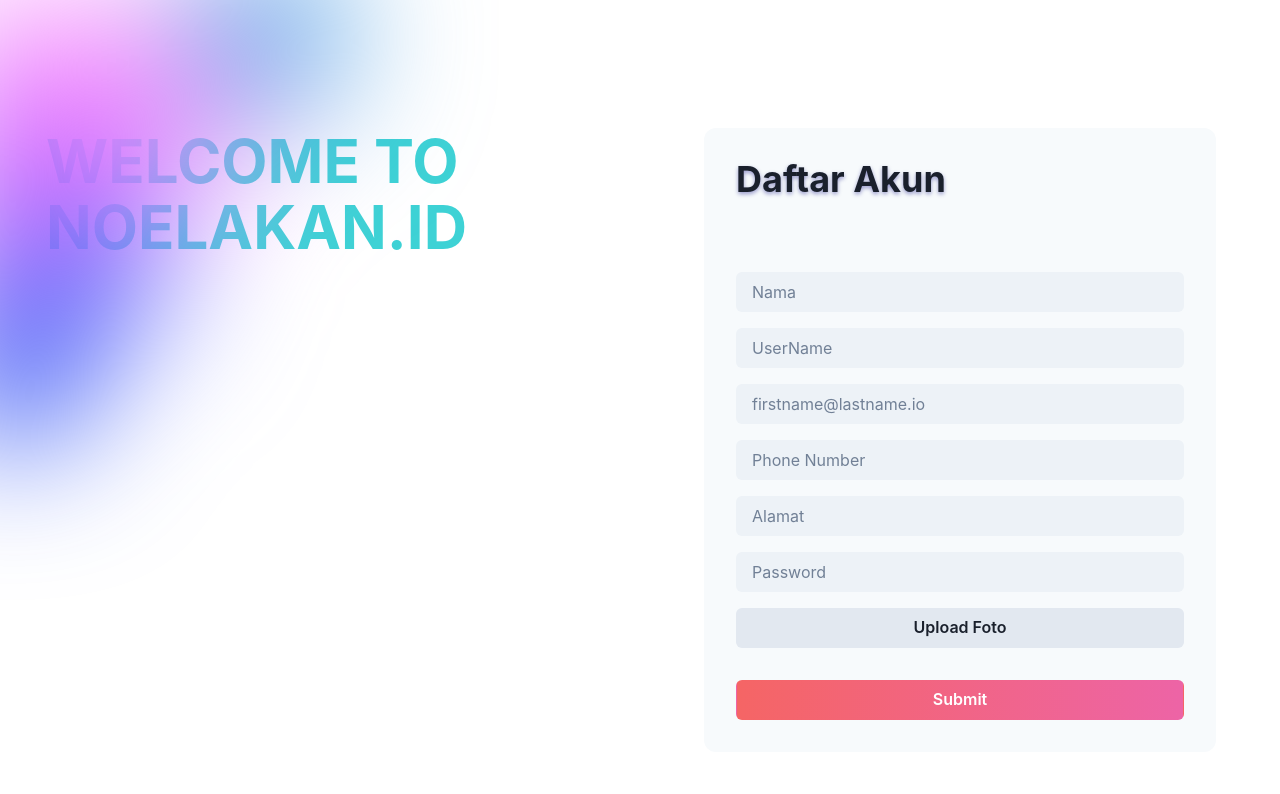
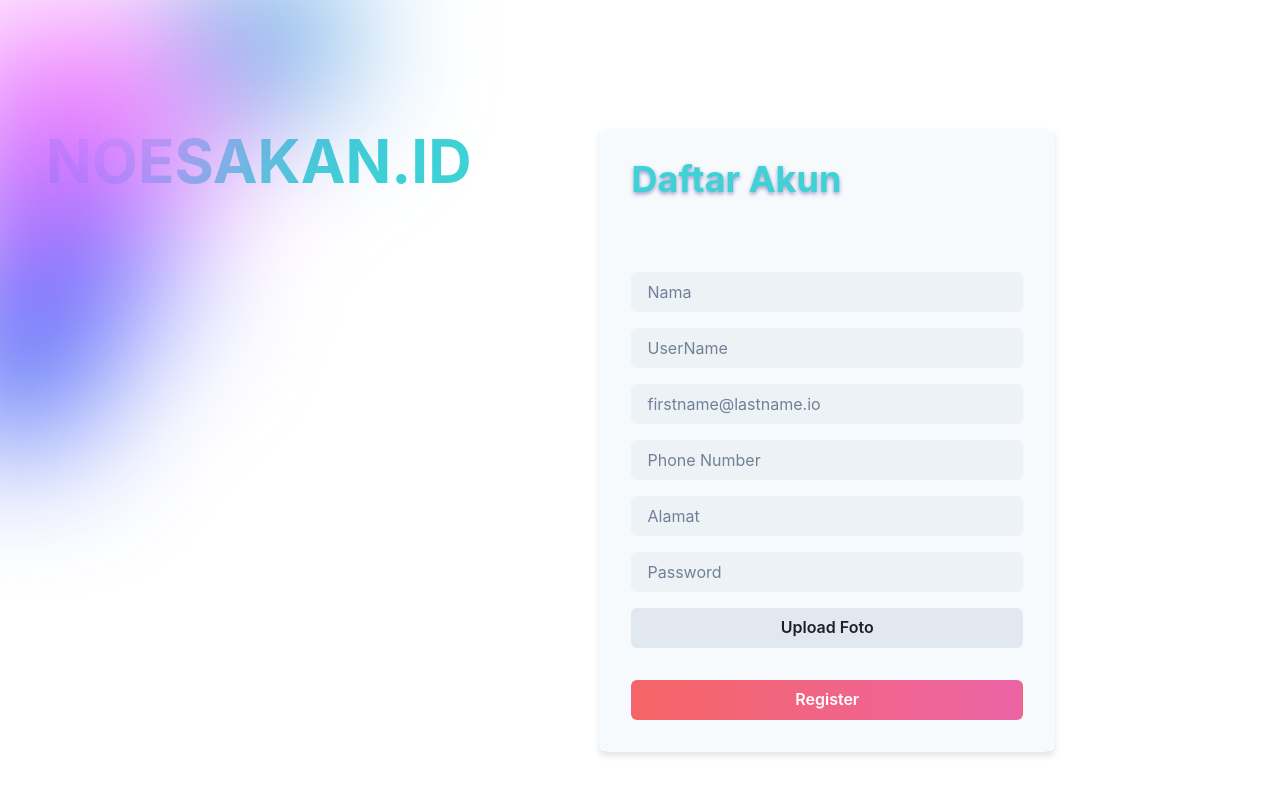
Before and after one commit to Adiidwn/Noesakan.id, a React (Vite) app in the folder NOESAKAN.ID/FRONTEND/: page /auth/register in a window 1280 px wide. Shown: the top 794 px of the page. Built offline with nearby package versions, Linux system fonts and the light colour scheme.

Commit message:
feat: animated text

```diff
--- a/NOESAKAN.ID/FRONTEND/src/components/FormRegister.tsx
+++ b/NOESAKAN.ID/FRONTEND/src/components/FormRegister.tsx
@@ -2,19 +2,16 @@
 
 import {
   Box,
-  Flex,
   Stack,
   Heading,
-  Text,
   Container,
   Input,
   Button,
   SimpleGrid,
-  Avatar,
-  AvatarGroup,
   useBreakpointValue,
   IconProps,
   Icon,
+  Card,
 } from '@chakra-ui/react'
 
 
@@ -39,6 +36,16 @@ const Blur = (props: IconProps) => {
   )
 };
 
+const handleFileUpload = (event: any) => {
+  const selectedFile = event.target.files[0];
+  console.log('File yang diunggah:', selectedFile);
+};
+
+
+const handleImageClick = () => {
+  const fileInput = document.getElementById('fileInput');
+  fileInput?.click();
+};
 
 
 export default function JoinOurTeam() {
@@ -56,11 +63,49 @@ export default function JoinOurTeam() {
   ml={"30px"}
   lineHeight={1.1}
   fontSize={{ base: '3xl', sm: '4xl', md: '5xl', lg: '6xl' }}
-            className="animated-text">
-           WELCOME TO{' '}
-            NOELAKAN.ID
+>
+  <span
+    className="animated-text"
+    style={{
+      whiteSpace: 'nowrap',
+      overflow: 'hidden',
+      display: 'inline-block',
+    }}
+  >
+
+  </span>
+  <span className="noesakan-id falling-text">NOESAKAN.ID</span>
 </Heading>
+
+<style >{`
+ /* CSS */
+ @keyframes falling {
+   0% {
+     transform: translateY(-100px);
+     opacity: 0;
+   }
+   100% {
+     transform: translateY(0);
+     opacity: 1;
+   }
+ }
+
+ .falling-text {
+   animation: falling 2s ease-in-out forwards;
+   animation-delay: 1s;
+ }
+
+
+
+`}</style>
+
+
         </Stack>
+        <Card
+         boxShadow="0 4px 6px rgba(0, 0, 0, 0.1)"
+         bgGradient="linear(to-t, #f06, #0c0, #00f)"
+         bgClip="text"
+         color="transparent">
         <Stack
           bg={'gray.50'}
           rounded={'xl'}
@@ -69,7 +114,7 @@ export default function JoinOurTeam() {
           maxW={{ lg: 'lg' }}>
           <Stack spacing={4}>
             <Heading
-              color={'gray.800'}
+               color={"#3ed2d5"}
               lineHeight={1.1}
               fontSize={{ base: '2xl', sm: '3xl', md: '4xl' }}
               textShadow="0 2px 4px rgba(0,0,128, 0.4)">
@@ -132,7 +177,13 @@ export default function JoinOurTeam() {
                   color: 'gray.500',
                 }}
               />
-              <Button fontFamily={'heading'} bg={'gray.200'} color={'gray.800'}>
+              <Input
+          type="file"
+          id="fileInput"
+          display="none"
+          onChange={handleFileUpload}
+/>
+              <Button fontFamily={'heading'} bg={'gray.200'} color={'gray.800'}  onClick={handleImageClick}>
                 Upload Foto
               </Button>
             </Stack>
@@ -148,11 +199,12 @@ export default function JoinOurTeam() {
                 boxShadow: 'xl',
 
               }}>
-              Submit
+              Register
             </Button>
           </Box>
           form
         </Stack>
+        </Card>
       </Container>
       <Blur position={'absolute'} top={-10} left={-10} style={{ filter: 'blur(70px)' }} />
     </Box>
```
Lines whose indentation alone changed are shown as unchanged.
